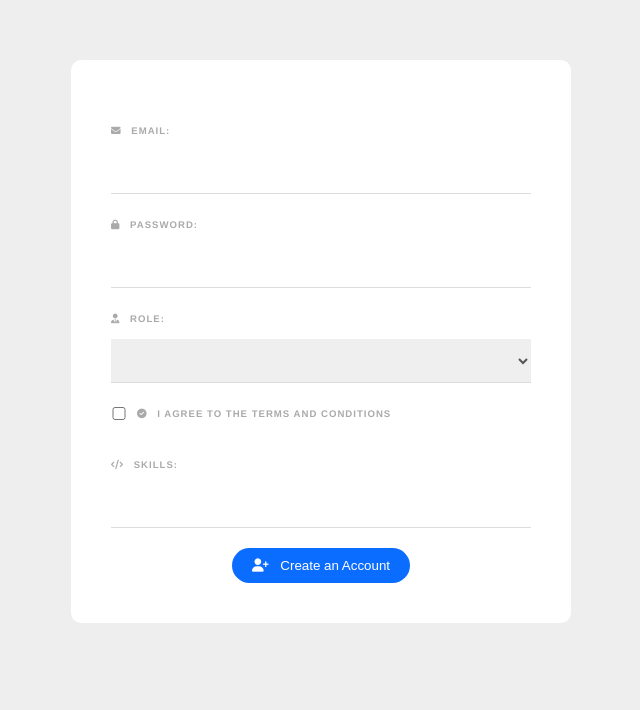
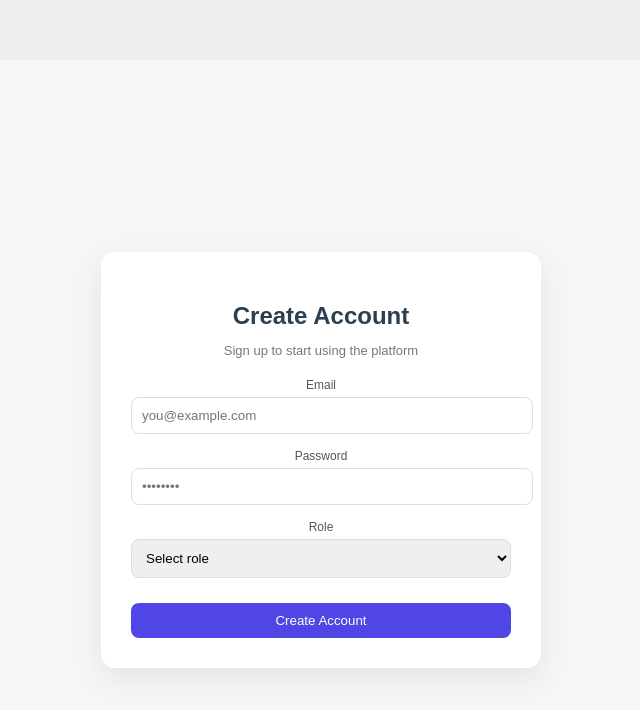
Before and after one commit to esraasaab1-droid/form-signup, a Vue app: page / in a window 1280 px wide. Shown: the top 710 px of the page, without its empty margins (319-959 px from the left). Built offline with nearby package versions, Linux system fonts and the light colour scheme.

Commit message:
Refactor Signup.vue for improved structure and validation

```diff
--- a/src/components/Signup.vue
+++ b/src/components/Signup.vue
@@ -1,215 +1,142 @@
+<template>
+  <div class="auth-wrapper">
+    <form class="card" @submit.prevent="handleSubmit">
 
-  <template>
-    <link
-  rel="stylesheet"
-  href="https://cdnjs.cloudflare.com/ajax/libs/font-awesome/6.7.2/css/all.min.css"
-/>
-  <form @submit.prevent="handleSUbmit">
+      <h2>Create Account</h2>
+      <p class="subtitle">Sign up to start using the platform</p>
 
-    <label>
-      <i class="fa-solid fa-envelope"></i>
-      Email:
-    </label>
-    <input v-model="email" type="email" required />
-
-    <label>
-      <i class="fa-solid fa-lock"></i>
-      Password:
-    </label>
-    <input v-model="password" type="password" required />
-
-    <div v-if="PasswrdError" class="error">
-      <i class="fa-solid fa-triangle-exclamation"></i>
-      {{ PasswrdError }}
+      <!-- Email -->
+      <div class="field">
+        <label>Email</label>
+        <input v-model="email" type="email" placeholder="you@example.com" />
+        <small v-if="errors.email">{{ errors.email }}</small>
       </div>
 
-    <label>
-      <i class="fa-solid fa-user-tie"></i>
-      Role:
-    </label>
-    <select v-model="role" required>
-      <option value="developer">Web Developer</option>
-      <option value="Designer">Web Designer</option>
-    </select>
-
-    <div class="terms">
-      <input type="checkbox" v-model="terms" required />
-      <label>
-        <i class="fa-solid fa-circle-check"></i>
-        I agree to the terms and conditions
-      </label>
+      <!-- Password -->
+      <div class="field">
+        <label>Password</label>
+        <input v-model="password" type="password" placeholder="••••••••" />
+        <small v-if="errors.password">{{ errors.password }}</small>
       </div>
 
-    <label>
-      <i class="fa-solid fa-code"></i>
-      Skills:
-    </label>
-    <input
-      type="text"
-      v-model="tempSkill"
-      required
-      @keyup.space="addskill"
-    />
-
-    <div v-for="skill in skills" :key="skill" class="pill">
-      <span @click="removeskill(skill)">
-        <i class="fa-solid fa-gem"></i>
-        {{ skill }}
-      </span>
+      <!-- Role -->
+      <div class="field">
+        <label>Role</label>
+        <select v-model="role">
+          <option disabled value="">Select role</option>
+          <option>Developer</option>
+          <option>Designer</option>
+        </select>
       </div>
 
-    <div class="submit">
-      <button>
-        <i class="fa-solid fa-user-plus"></i>
-        Create an Account
-      </button>
-    </div>
+      <!-- Submit -->
+      <button type="submit">Create Account</button>
 
     </form>
+  </div>
 </template>
 
 <script>
-import Signup from "./Signup.vue";
-const passwordRegex =
-  /^(?=.*[A-Z])(?=.*[a-z])(?=.*\d)(?=.*[@#$%^&+=])[A-Za-z\d@#$%^&+=]{8,}$/;
-
-
 export default {
   data() {
     return {
       email: "",
       password: "",
       role: "",
-      terms: false,
-      skills: [],
-      PasswrdError:''
+      errors: {}
     };
   },
+
   methods: {
-    addskill(e) {
-      if (e.key === " " && this.tempSkill) {
-        if (!this.skills.includes(this.tempSkill)) {
-          this.skills.push(this.tempSkill);
-        }
-        this.tempSkill = "";
-      }
-    },
-    removeskill(skill) {
-      this.skills = this.skills.filter((s) => {
-        return skill !== s;
-      });
-    },
-    handleSUbmit(){
-this.PasswrdError = "";
+    handleSubmit() {
+      this.errors = {};
 
-if (!passwordRegex.test(this.password)) {
-  this.PasswrdError =
-    "Password must contain at least 8 characters, one uppercase letter, one lowercase letter, one number, and one special character.";
-  return;
+      if (!this.email.includes("@")) {
+        this.errors.email = "Invalid email";
       }
 
-alert("Form submitted successfully!");
+      if (this.password.length < 8) {
+        this.errors.password = "Minimum 8 characters required";
+      }
 
-console.log({
-  email: this.email,
-  password: this.password,
-  role: this.role,
-  terms: this.terms,
-  skills: this.skills,
-});
-   if(!this.PasswrdError){
-    alert('Form submitted successfully!');
-    console.log({
-      email: this.email,
-      password: this.password,
-      role: this.role,
-      terms: this.terms,
-      skills: this.skills
-    });
+      if (Object.keys(this.errors).length === 0) {
+        alert("Account created successfully!");
       }
     }
-}}
+  }
+};
 </script>
-<style>
-form {
-  max-width: 420px;
-  margin: 30px auto;
+
+<style scoped>
+.auth-wrapper {
+  height: 100vh;
+  display: flex;
+  justify-content: center;
+  align-items: center;
+  background: #f4f6f8;
+  font-family: Arial, sans-serif;
+}
+
+.card {
+  width: 380px;
   background: white;
-  text-align: left;
-  padding: 40px;
-  border-radius: 10px;
+  padding: 30px;
+  border-radius: 14px;
+  box-shadow: 0 10px 30px rgba(0,0,0,0.08);
 }
+
+h2 {
+  margin-bottom: 5px;
+}
+
+.subtitle {
+  font-size: 13px;
+  color: #777;
+  margin-bottom: 20px;
+}
+
+.field {
+  margin-bottom: 15px;
+}
+
 label {
-  color: #aaa;
-  display: inline-block;
-  margin: 25px 0 15px;
-  font-size: 0.6em;
-  text-transform: uppercase;
-  letter-spacing: 1px;
-  font-weight: bold;
-}
-input,
-select {
-  box-sizing: border-box;
   display: block;
-  width: 100%;
-  padding: 10px 6px;
-  font-size: 1.2em;
-  border: none;
-  border-bottom: 1px solid #ddd;
+  font-size: 12px;
+  margin-bottom: 5px;
   color: #555;
 }
-input[type="checkbox"] {
-  display: inline-block;
-  width: 16px;
-  margin: 0 10px 0 0;
-  position: relative;
-  top: 3px;
-  border-radius: 2px solid black;
-}
-.pill {
-  display: inline-block;
-  top: 2px;
-  margin: 20px 10px 0 0;
-  padding: 6px 12px;
-  background-color: #eee;
-  border-radius: 20px;
-  font-size: 12px;
-  letter-spacing: 1px;
-  font-weight: bold;
-  color: #777;
-  cursor: pointer;
-  width: 16px;
-}
-button {
-  background-color: #0b6dff;
-  border: 0;
-  padding: 10px 20px;
-  margin-top: 20px;
-  border-radius: 20px;
-  color: white;
+
+input, select {
+  width: 100%;
+  padding: 10px;
+  border: 1px solid #ddd;
+  border-radius: 8px;
+  outline: none;
+  transition: 0.2s;
 }
 
-.submit {
-  text-align: center;
-}
-.error{
-    color: rgb(198, 48, 48);
-    font-size: 0.8em;
-    margin-top: 10px;
-    font-weight: bold;
-
-    font-family: Arial, Helvetica, sans-serif;
-}
-i {
-  margin-right: 6px;
+input:focus, select:focus {
+  border-color: #4f46e5;
 }
 
-button i {
-  margin-right: 8px;
+small {
+  color: #e11d48;
+  font-size: 12px;
 }
 
-.error i {
-  margin-right: 5px;
+button {
+  width: 100%;
+  padding: 10px;
+  margin-top: 10px;
+  background: #4f46e5;
+  color: white;
+  border: none;
+  border-radius: 8px;
+  cursor: pointer;
+  transition: 0.2s;
+}
+
+button:hover {
+  background: #4338ca;
 }
 </style>
```
Lines whose indentation alone changed are shown as unchanged.
